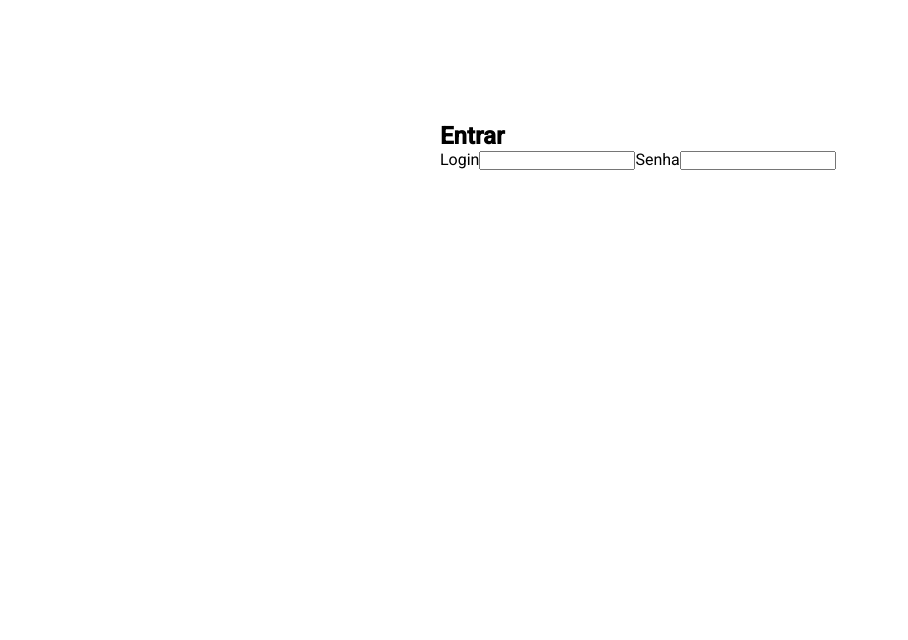
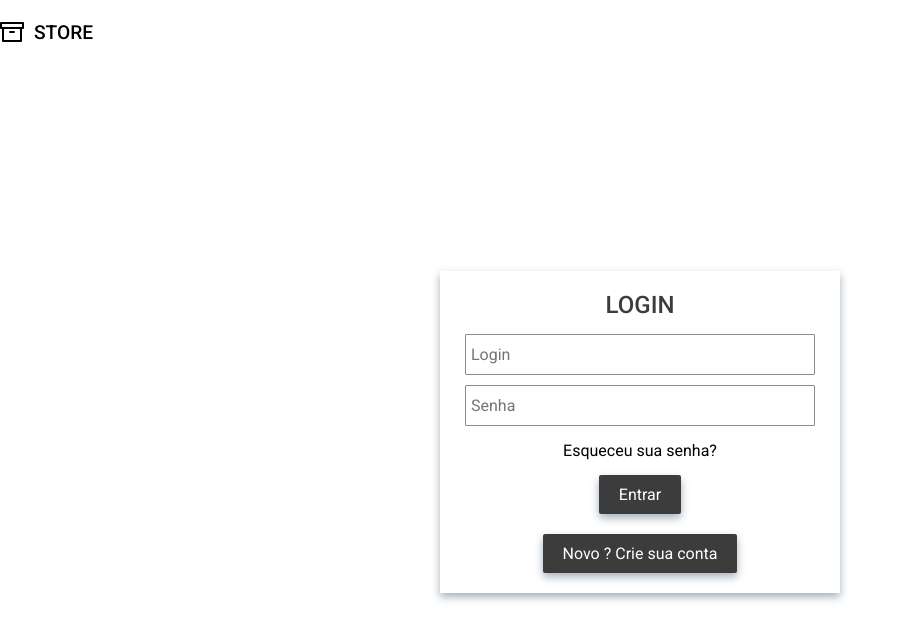
Before and after one commit to MathLouren/Store, a Vue app: page /login in a window 1280 px wide. Shown: the top 640 px of the page, without its empty margins (0-908 px from the left). Built offline with nearby package versions, Linux system fonts and the light colour scheme.

Commit message:
transition

```diff
--- a/src/App.vue
+++ b/src/App.vue
@@ -60,4 +60,18 @@ export default{
     transition: all 0.3s;
   }
 
+  input{
+    border: 1px solid rgb(141, 141, 141);
+    padding: 10px 5px;
+    outline: none;
+    width: 350px;
+    border-radius: 1px;
+    margin: 5px 0;
+    font-size: 1rem;
+    transition: 0.2s;
+  }
+  input:focus{
+    border-color: rgb(60, 60, 60);
+  }
+
 </style>
--- a/src/components/Header.vue
+++ b/src/components/Header.vue
@@ -2,8 +2,7 @@
   <header>
       <div class="header">
             <router-link to="/" class="logo">
-                <img src="../assets/archive.svg" alt="logo da pagina">
-                <span>STORE</span>
+                <Logo />
             </router-link>
       <div class="right_content">
           <div class="bag">
@@ -19,6 +18,7 @@
 </template>
 
 <script>
+import Logo from "@/components/Logo.vue"
 
 export default {
     name:"Header",
@@ -26,6 +26,9 @@ export default {
         return{
 
         }
+   },
+   components:{
+       Logo
    }
 }
 </script>
--- a/src/components/Home.vue
+++ b/src/components/Home.vue
@@ -1,16 +1,16 @@
 <template>
   <section>
-      <router-view></router-view>
+      <transition mode="out-in">
+        <router-view></router-view>
+      </transition>
   </section>
 </template>
 
 <script>
 
-
 export default {
     name:"Home",
     components:{
-
     }
 }
 </script>
--- /dev/null
+++ b/src/components/Logo.vue
@@ -0,0 +1,31 @@
+<template>
+        <router-link to="/" class="logo">
+            <img src="../assets/archive.svg" alt="logo da pagina">
+            <span>STORE</span>
+        </router-link>
+</template>
+
+<script>
+export default {
+
+}
+</script>
+
+<style scoped>
+.logo{
+    display: flex;
+    align-items: center;
+    gap: 10px;
+    padding: 10px 0;
+    text-decoration: none;
+}
+
+span{
+    font-size: 1.2rem;
+    font-weight: 500;
+    width: 30%;
+    text-decoration: none;
+    color: #000;
+}
+
+</style>
--- a/src/components/Produtos.vue
+++ b/src/components/Produtos.vue
@@ -95,7 +95,7 @@ section{
 .produtos img{
     margin: 10px;
     cursor: pointer;
-    height: 450px;
+    height: 400px;
     transition: 0.3s;
 }
 
--- a/src/views/Login.vue
+++ b/src/views/Login.vue
@@ -1,26 +1,57 @@
 <template>
+    <transition mode="out-in">
+    <div>
+        <header>
+            <Logo />
+        </header>
         <section class="container_login">
-      <transition mode="out-in">
                 <div class="login">
-              <h2>Entrar</h2>
+                    <h2>Login</h2>
                     <form>
-                  <label for="login">Login</label>
-                  <input type="text" name="login">
-                  <label for="password">Senha</label>
-                  <input type="text" name="password">
+                        <input type="text" name="login" placeholder="Login">
+                        <input type="text" name="password" placeholder="Senha">
                     </form>
+                    <p>Esqueceu sua senha?</p>
+                    <button>Entrar</button>
+                    <button>Novo ? Crie sua conta</button>
+                </div>
+        </section>
     </div>
     </transition>
-  </section>
 </template>
 
 <script>
+import Logo from "@/components/Logo.vue"
 export default {
-    name:"login"
+    name:"login",
+    components:{
+        Logo
+    }
 }
 </script>
 
 <style scoped>
+
+header{
+    max-width: 1400px;
+    margin: auto;
+    height: 60px;
+    padding: 10px 0;
+}
+
+form{
+    display: flex;
+    flex-direction: column;
+    align-items: center;
+}
+
+h2{
+    font-size: 1.5rem;
+    font-weight: 500;
+    text-transform: uppercase;
+    margin: 10px 0;
+    color: rgb(60, 60, 60);
+}
 
 .container_login{
     display: flex;
@@ -30,9 +61,31 @@ export default {
 }
 
 .login{
+    display: flex;
+    flex-direction: column;
+    align-items: center;
     width: 400px;
-    height: 500px;
-    background-color: #fff;
+    box-shadow: 0 4px 8px rgba(30, 60, 90, 0.4);
+    padding: 10px;
+}
+
+button{
+    margin: 10px 0;
+    background-color: rgb(60, 60, 60);
+    color: #fff;
+    font-size: 1rem;
+    border-radius: 2px;
+    box-shadow: 0 4px 8px rgba(30, 60, 90, 0.4);
+}
+
+p{
+    display: block;
+    text-align: start;
+    cursor: pointer;
+    margin: 10px 0 5px 0;
+}
+p:hover{
+    text-decoration: underline;
 }
 
 </style>
```
Also changed, not shown: src/views/User.vue (deleted). Lines whose indentation alone changed are shown as unchanged.
